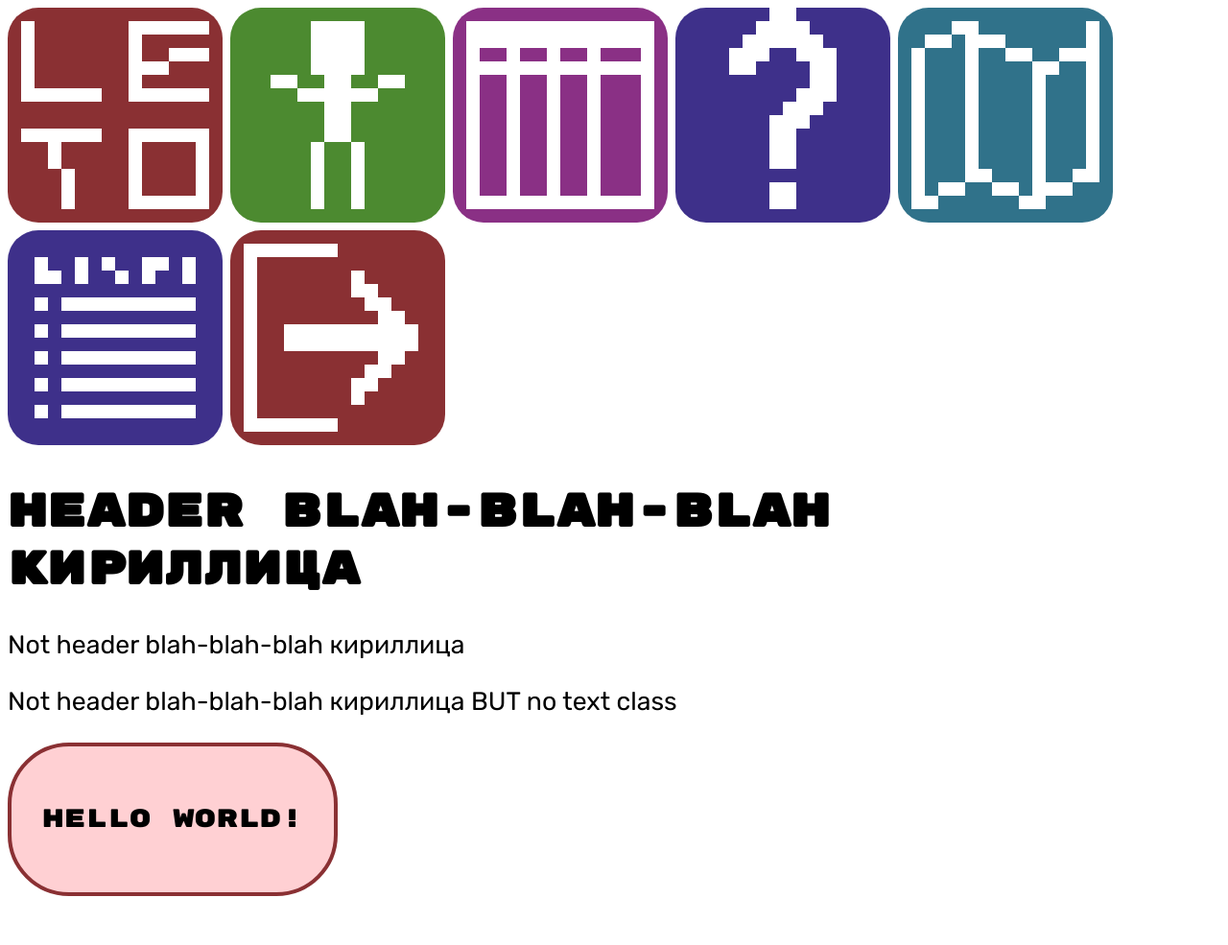
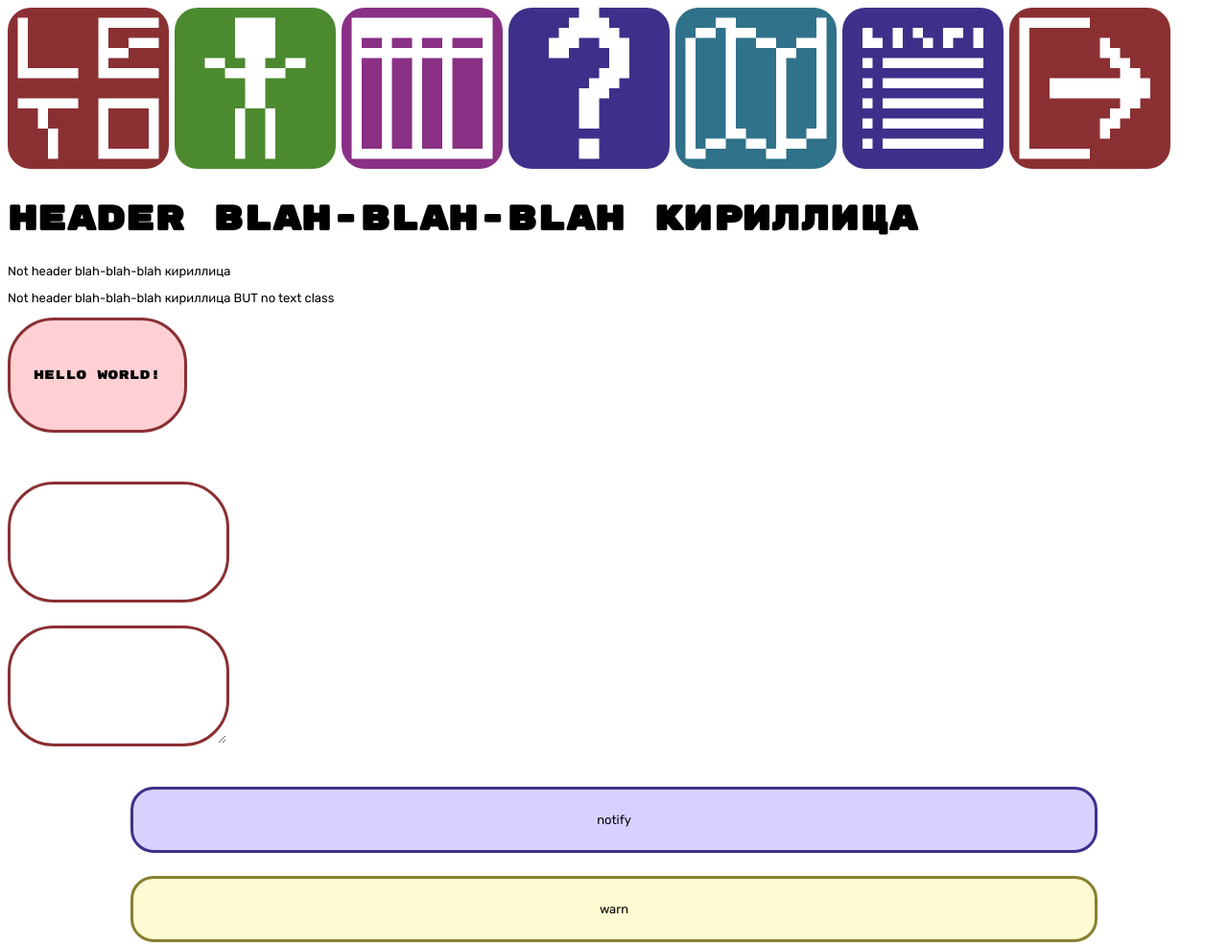
Before and after one commit to LetovoLeTo/leto-resources, a website: page test.html in a window 1280 px wide. Shown: the top 985 px of the page at 96% size. Drawn offline with Linux system fonts and the light colour scheme.

Commit message:
fix fonts 2

```diff
--- a/style.css
+++ b/style.css
@@ -1,6 +1,6 @@
 @media (min-width:1025px) {
     *:not(body, html, a, table, thead, tbody, tr, td) {
-        font-size: smaller;
+        font-size: small;
     }
 }
 
@@ -14,7 +14,7 @@
 }
 
 * {
-    font-size: xx-large;
+    font-size: x-large;
 }
 
 img.logo {
```
